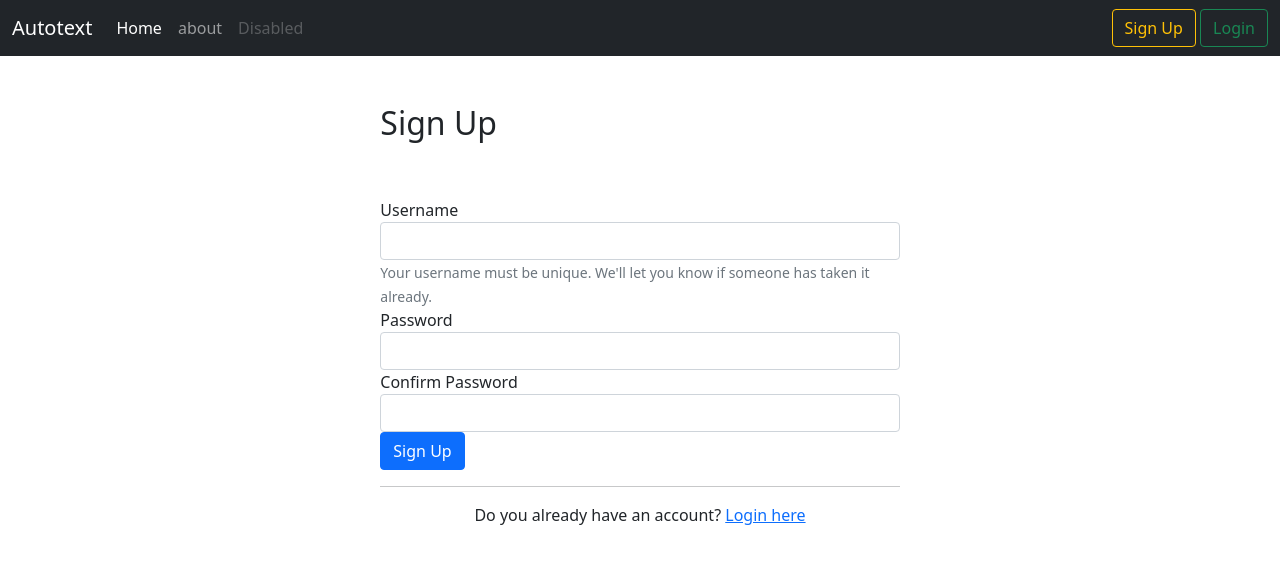
After one commit to shivam675/autotext, a Django app: page /signupuser/ in a window 1280 px wide. The commit adds this page. Shown: the top 564 px of the page. Run offline with Django 3.2, Linux system fonts and the light colour scheme.

Commit message:
login logout and signup sorted

```diff
--- a/autotext/urls.py
+++ b/autotext/urls.py
@@ -20,4 +20,7 @@ from reminders import views
 urlpatterns = [
     path('admin/', admin.site.urls),
     path('', views.home, name = 'home'),
+    path('signupuser/', views.signupuser, name = 'signupuser'),
+    path('loginuser/', views.loginuser, name = 'loginuser'),
+    path('logoutuser/', views.logoutuser, name = 'logoutuser'),
 ]
--- /dev/null
+++ b/reminders/templates/reminders/base_two.html
@@ -0,0 +1,99 @@
+<!doctype html>
+<html lang="en">
+  <head>
+    <!-- Required meta tags -->
+    <meta charset="utf-8">
+    <meta name="viewport" content="width=device-width, initial-scale=1">
+
+    <!-- Bootstrap CSS -->
+    <link href="https://cdn.jsdelivr.net/npm/bootstrap@5.0.0-beta3/dist/css/bootstrap.min.css" rel="stylesheet" integrity="sha384-eOJMYsd53ii+scO/bJGFsiCZc+5NDVN2yr8+0RDqr0Ql0h+rP48ckxlpbzKgwra6" crossorigin="anonymous">
+
+    <title>autotext</title>
+  </head>
+  <body>
+    <nav class="navbar navbar-expand-lg navbar-dark bg-dark">
+        <div class="container-fluid">
+          <button class="navbar-toggler" type="button" data-bs-toggle="collapse" data-bs-target="#navbarTogglerDemo03" aria-controls="navbarTogglerDemo03" aria-expanded="false" aria-label="Toggle navigation">
+            <span class="navbar-toggler-icon"></span>
+          </button>
+          <a class="navbar-brand" href="#">Autotext</a>
+          <div class="collapse navbar-collapse" id="navbarTogglerDemo03">
+            <ul class="navbar-nav me-auto mb-2 mb-lg-0">
+              <li class="nav-item">
+                <a class="nav-link active" aria-current="page" href="{% url 'home' %}">Home</a>
+              </li>
+              <li class="nav-item">
+                <a class="nav-link" href="#">about</a>
+              </li>
+              <li class="nav-item">
+                <a class="nav-link disabled" href="#" tabindex="-1" aria-disabled="true">Disabled</a>
+              </li>
+            </ul>
+            <form class="d-flex">
+
+                <div class="btn-group" role="group" aria-label="Button group with nested dropdown">
+                <div>
+                  {% if user.is_authenticated %}
+                  <!-- <li class="nav-item"> -->
+                      <!-- <a href="#" onclick="$('#signOutBtn').click()" class="nav-link">Logout</a> -->
+                      <!-- <form style='display: none;' method="post" action="{% url 'logoutuser' %}"> -->
+                        <a role="button" href="{% url 'logoutuser' %}" class="btn btn-outline-danger">Logout</a>
+                        <!-- {% csrf_token %} -->
+                          <!-- <button id="signOutBtn" type="submit">Logout</button> -->
+                      </form>
+                  <!-- </li> -->
+                  <div class="btn-group" role="group">
+                    <button id="btnGroupDrop1" type="button" class="btn btn-outline-success dropdown-toggle" data-bs-toggle="dropdown" aria-expanded="false">
+                      Dropdown
+                    </button>
+                    <ul class="dropdown-menu" aria-labelledby="btnGroupDrop1">
+                      <li><a class="dropdown-item" href="#">Dropdown link</a></li>
+                      <li><a class="dropdown-item" href="#">Dropdown link</a></li>
+                    </ul>
+                  </div>
+              {% else %}
+                      <a role="button" href="{% url 'signupuser' %}" class="btn btn-outline-warning">Sign Up</a>
+
+                      <a role="button" href="{% url 'loginuser' %}" class="btn btn-outline-success">Login</a>
+
+
+              {% endif %}
+
+                    <!-- <a role="button"  href="{% url 'logoutuser' %}" class="btn btn-outline-warning">Logout</a> -->
+
+                </div>
+                  <!-- <div class="btn-group" role="group" aria-label="Button group with nested dropdown"> -->
+                    <!-- <button type="button" class="btn btn-primary">1</button> -->
+                    <!-- <button type="button" class="btn btn-primary">2</button> -->
+
+                    <!-- <div class="btn-group" role="group"> -->
+                      <!-- <button id="btnGroupDrop1" type="button" class="btn btn-primary dropdown-toggle" data-bs-toggle="dropdown" aria-expanded="false"> -->
+                        <!-- Dropdown -->
+                      <!-- </button> -->
+                      <!-- <ul class="dropdown-menu" aria-labelledby="btnGroupDrop1"> -->
+                        <!-- <li><a class="dropdown-item" href="#">Dropdown link</a></li> -->
+                        <!-- <li><a class="dropdown-item" href="#">Dropdown link</a></li> -->
+                      <!-- </ul> -->
+                    <!-- </div> -->
+                  <!-- </div> -->
+            </form>
+          </div>
+        </div>
+      </nav>
+    <!-- <h1>Autotext</h1> -->
+
+    <!-- Optional JavaScript; choose one of the two! -->
+
+    <!-- Option 1: Bootstrap Bundle with Popper -->
+    <script src="https://cdn.jsdelivr.net/npm/bootstrap@5.0.0-beta3/dist/js/bootstrap.bundle.min.js" integrity="sha384-JEW9xMcG8R+pH31jmWH6WWP0WintQrMb4s7ZOdauHnUtxwoG2vI5DkLtS3qm9Ekf" crossorigin="anonymous"></script>
+
+    <!-- Option 2: Separate Popper and Bootstrap JS -->
+
+    {% block content %}
+    {% endblock %}
+    <!--
+    <script src="https://cdn.jsdelivr.net/npm/@popperjs/core@2.9.1/dist/umd/popper.min.js" integrity="sha384-SR1sx49pcuLnqZUnnPwx6FCym0wLsk5JZuNx2bPPENzswTNFaQU1RDvt3wT4gWFG" crossorigin="anonymous"></script>
+    <script src="https://cdn.jsdelivr.net/npm/bootstrap@5.0.0-beta3/dist/js/bootstrap.min.js" integrity="sha384-j0CNLUeiqtyaRmlzUHCPZ+Gy5fQu0dQ6eZ/xAww941Ai1SxSY+0EQqNXNE6DZiVc" crossorigin="anonymous"></script>
+    -->
+  </body>
+</html>
--- a/reminders/templates/reminders/home.html
+++ b/reminders/templates/reminders/home.html
@@ -1,2 +1,4 @@
-{% extends 'reminders/base.html' %}
+{% extends 'reminders/base_two.html' %}
+{% block content %}
 <h1>Yello</h1>
+{% endblock %}
--- /dev/null
+++ b/reminders/templates/reminders/signupuser.html
@@ -0,0 +1,40 @@
+{% extends 'reminders/base_two.html' %}
+{% block content %}
+
+<div class="row justify-content-center mt-5">
+    <div class="col-md-5">
+        <h2>Sign Up</h2>
+    </div>
+</div>
+<div class="row justify-content-center mt-5">
+    <div class="col-md-5">
+        {% if error %}
+            <div class="alert alert-danger" role="alert">
+                {{ error }}
+            </div>
+        {% endif %}
+        <form method="POST">
+            {% csrf_token %}
+            <div class="form-group">
+                <label for="username">Username</label>
+                <input type="text" name="username" class="form-control" id="username" aria-describedby="usernameHelp">
+                <small id="usernameHelp" class="form-text text-muted">Your username must be unique. We'll let you know if someone has taken it already.</small>
+            </div>
+            <div class="form-group">
+                <label for="password1">Password</label>
+                <input type="password" name="password1" class="form-control" id="password1">
+            </div>
+            <div class="form-group">
+                <label for="password2">Confirm Password</label>
+                <input type="password" name="password2" class="form-control" id="password2">
+            </div>
+            <button type="submit" class="btn btn-primary">Sign Up</button>
+        </form>
+        <hr>
+        <div class="text-center">
+            Do you already have an account? <a href="{% url 'loginuser' %}">Login here</a>
+        </div>
+    </div>
+</div>
+
+{% endblock %}
--- a/reminders/views.py
+++ b/reminders/views.py
@@ -1,6 +1,54 @@
-from django.shortcuts import render
+from django.shortcuts import render, redirect, get_object_or_404
+from django.contrib.auth.forms import UserCreationForm, AuthenticationForm
+from django.contrib.auth.models import User
+from django.db import IntegrityError
+from django.contrib.auth import login, logout, authenticate
+from django.utils import timezone
+from django.contrib.auth.decorators import login_required
+from django.http import HttpResponse
 
 # Create your views here.
 
 def home(request):
     return render(request, 'reminders/home.html')
+
+def signupuser(request):
+    if request.method == 'GET':
+        return render(request, 'reminders/signupuser.html', {'form':UserCreationForm()})
+    else:
+        if request.POST['password1'] == request.POST['password2']:
+            try:
+                user = User.objects.create_user(request.POST['username'], password = request.POST['password1'])
+                user.save()
+                login(request, user)
+                return redirect('home')
+            except IntegrityError:
+                return render(request, 'reminders/signupuser.html', {'form':UserCreationForm(), 'error':'That username has already been taken. Please choose a new username'})
+        else:
+            return render(request, 'reminders/signupuser.html', {'form':UserCreationForm(), 'error':'Passwords did not match'})
+
+
+
+
+
+def loginuser(request):
+    if request.method == 'GET':
+        return render(request, 'reminders/loginuser.html', {'form':AuthenticationForm()})
+    else:
+        user = authenticate(request, username=request.POST['username'], password=request.POST['password'])
+        if user is None:
+            return render(request, 'reminders/loginuser.html', {'form':AuthenticationForm(), 'error':'Username and password did not match'})
+        else:
+            login(request, user)
+            return redirect('home')
+
+
+
+@login_required
+def logoutuser(request):
+    # if request.method == 'POST':
+        # print('something')
+    logout(request)
+    return redirect('home')
+    # else:
+        # return HttpResponse('<h1> you need to login first </2>')
```
Also changed, not shown: reminders/templates/reminders/loginuser.html (added, +33 -0 lines), db.sqlite3.
